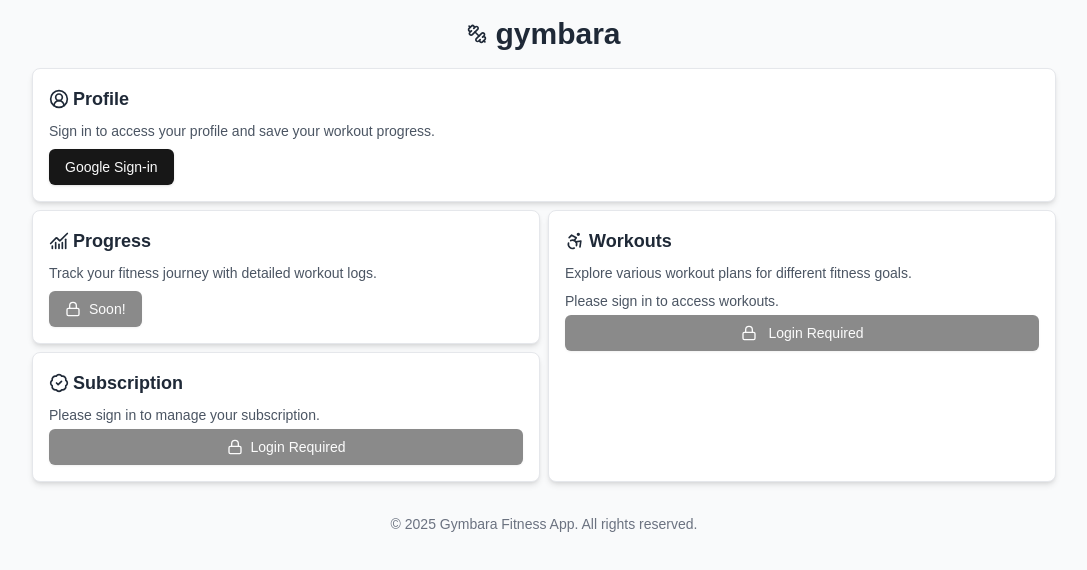
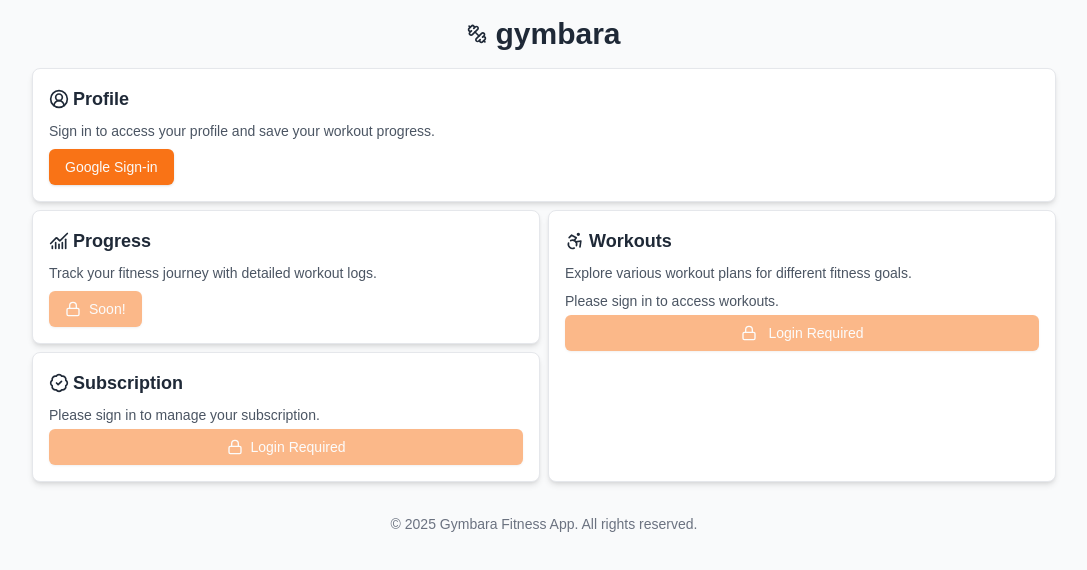
Before and after one commit to haikali3/gymbara, a Next.js app: page / in a window 1280 px wide. Shown: the top 570 px of the page, without its empty margins (96-1183 px from the left). Built offline with nearby package versions, Linux system fonts and the light colour scheme; no server answers.

Commit message:
fix: update CSS variables for improved theming and consistency

```diff
--- a/src/app/globals.css
+++ b/src/app/globals.css
@@ -9,24 +9,24 @@ body {
 @layer base {
   :root {
     --background: 0 0% 100%;
-    --foreground: 0 0% 3.9%;
+    --foreground: 20 14.3% 4.1%;
     --card: 0 0% 100%;
-    --card-foreground: 0 0% 3.9%;
+    --card-foreground: 20 14.3% 4.1%;
     --popover: 0 0% 100%;
-    --popover-foreground: 0 0% 3.9%;
-    --primary: 0 0% 9%;
-    --primary-foreground: 0 0% 98%;
-    --secondary: 0 0% 96.1%;
-    --secondary-foreground: 0 0% 9%;
-    --muted: 0 0% 96.1%;
-    --muted-foreground: 0 0% 45.1%;
-    --accent: 0 0% 96.1%;
-    --accent-foreground: 0 0% 9%;
+    --popover-foreground: 20 14.3% 4.1%;
+    --primary: 24.6 95% 53.1%;
+    --primary-foreground: 60 9.1% 97.8%;
+    --secondary: 60 4.8% 95.9%;
+    --secondary-foreground: 24 9.8% 10%;
+    --muted: 60 4.8% 95.9%;
+    --muted-foreground: 25 5.3% 44.7%;
+    --accent: 60 4.8% 95.9%;
+    --accent-foreground: 24 9.8% 10%;
     --destructive: 0 84.2% 60.2%;
-    --destructive-foreground: 0 0% 98%;
-    --border: 0 0% 89.8%;
-    --input: 0 0% 89.8%;
-    --ring: 0 0% 3.9%;
+    --destructive-foreground: 60 9.1% 97.8%;
+    --border: 20 5.9% 90%;
+    --input: 20 5.9% 90%;
+    --ring: 24.6 95% 53.1%;
     --chart-1: 12 76% 61%;
     --chart-2: 173 58% 39%;
     --chart-3: 197 37% 24%;
```
